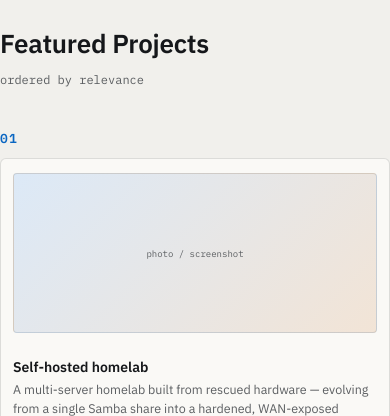
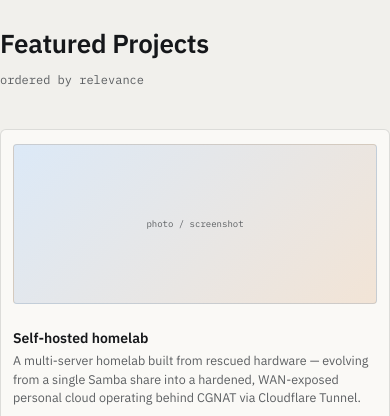
Before and after one commit to Lucacux/personal-portfolio, an Astro site: page / in a window 390 px wide. Shown: the part 4370-4786 px from the top of the page. Built offline with nearby package versions, Linux system fonts and the light colour scheme; Astro itself is replaced by a stand-in of ours.

Commit message:
DoH orange titles, back-to-home sans font, responsive tweaks

```diff
--- a/src/components/Projects.astro
+++ b/src/components/Projects.astro
@@ -117,17 +117,7 @@ const openwrtLogoDark = imgUrl("OpenWrt_Logo-dark.svg");
   }
   @media (max-width: 480px) {
     .tl-item { grid-template-columns: 1fr; gap: 0; }
-    /* Show the project number above each card instead of hiding it (no left rail in single column) */
-    .tl-marker {
-      display: block;
-      padding-top: 0;
-      margin-bottom: 10px;
-      font-size: 13px;
-      font-weight: 600;
-      color: var(--accent);
-      letter-spacing: 0.1em;
-    }
-    .tl-marker::after { display: none; }
+    .tl-marker { display: none; }
     .project-card { padding: 14px 12px; margin-bottom: 16px; }
     .thumb { height: 150px; }
     .project-card h3 { font-size: 14px; }
```
